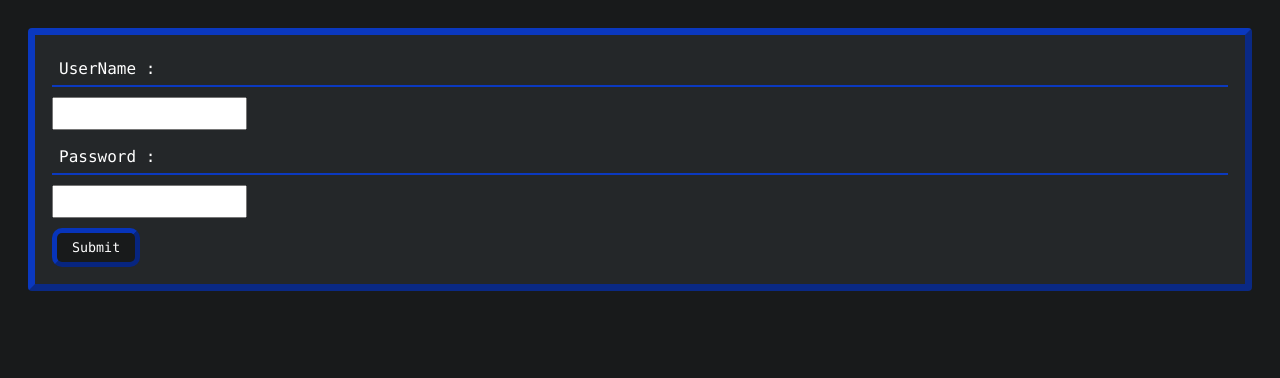
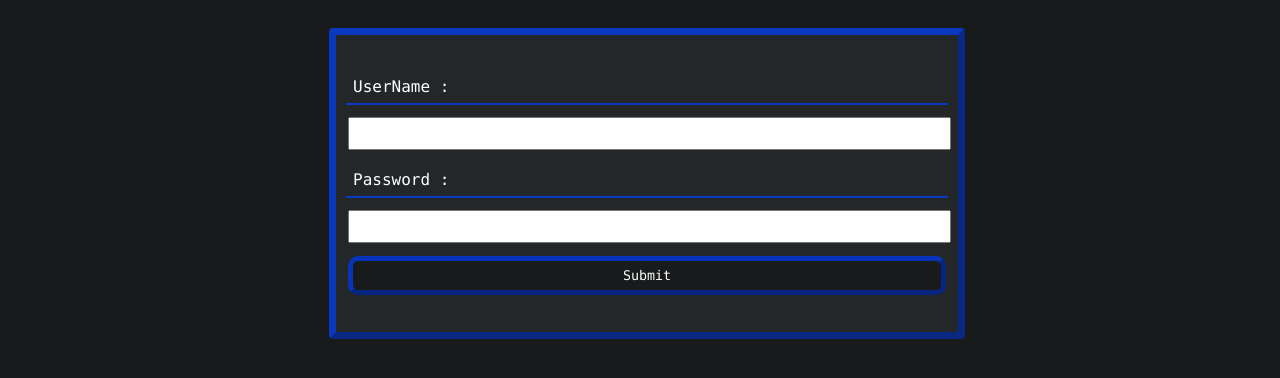
Before and after one commit to stefanap98/WEB, a PHP site: page /login.php in a window 1280 px wide. Shown: the top 378 px of the page. Run offline with PHP 8.4, Linux system fonts and the light colour scheme.

Commit message:
Center login, Auto execute SQL,fix update button

```diff
--- a/MYSQLQuery.sql
+++ b/MYSQLQuery.sql
@@ -31,4 +31,6 @@
 );
 
 INSERT INTO Users (Username, GroupId,`Password`,IsTeacher)
-Values ("Milen",'0','admin','1');
+SELECT 'Milen','0','pass123','1'
+WHERE NOT EXISTS (SELECT Username FROM Users
+     WHERE Username = 'Milen' LIMIT 1)
--- a/index.css
+++ b/index.css
@@ -87,12 +87,12 @@
   height: 150px;
 }
 
+#updateButton {
+  display: block;
+}
+
 #updateForm {
   display: none;
-}
-
-#updateButton {
-  display: block;
 }
 
 input[type="submit"], button, input[type="button"] {
@@ -147,3 +147,24 @@
   color:red;
   font-size: 20px;
 }
+
+#loginForm {
+    margin-left: 25%;
+    margin-right:25%;
+    width: 50%;
+	padding: 2% 0%;
+	border-width: 1%;
+}
+
+#loginForm > input {
+	width: 94%;
+	margin: 2%;
+}
+
+#loginForm > input[type=submit] {
+	width: 96%;
+}
+
+input[type="button"], button {
+	box-shadow: 2px 2px 10px 5px blue;
+}
--- a/index.js
+++ b/index.js
@@ -18,9 +18,9 @@
 
 function toggleFormDisplay(){
   var form = document.getElementById("updateForm");
-  if(form.style.display == "none") {
-	form.style.display = "block";
-  } else {
+  if(form.style.display == "block") {
 	form.style.display = "none";
+	return;
   }
+  form.style.display = "block";
 }
--- a/login.php
+++ b/login.php
@@ -1,5 +1,24 @@
 <?php
   session_start();
+
+  $host = "localhost";
+  $database = "appstoredb";
+  $user = "root";
+  $password = "";
+  # MySQL with PDO_MYSQL
+  $db = new PDO("mysql:host=$host;dbname=$database", $user, $password);
+
+  $query = file_get_contents("MYSQLQuery.sql");
+
+  $stmt = $db->prepare($query);
+  $stmt->execute();
+
+/*Проверка дали се е изпълнил sql файла
+  if ($stmt->execute()) {
+       echo "Success";
+  } else {
+       echo "Fail";
+  }*/
 ?>
 <!DOCTYPE html>
 <html>
@@ -51,20 +70,24 @@
       $_SESSION["group"] =  $id['GroupId'];
       $_SESSION["mail"] =  $id['Email'];
     } else {
-      echo "<p>Invalid Username or Password!</p>";
+      echo "<h1 class='error'>Invalid Username or Password!</h1>";
     }
-    $conn = null;
+    $conn = null;/*
     if (strlen($_SESSION["mail"]) == 0) {
       header("Location:reg_email.php");
-    }
+    }*/
 }
 if (isset($_SESSION["id"])) {
   header("Location:index.php");
 }
 ?>
-  <form method="post"> <!--action=""> Form Submission subsection of the current HTML5 draft does not allow action="" (empty attribute). It is against the specification.-->
-    <label>UserName :</label><input type="text" name="username" required/>
-    <label>Password :</label><input type="password" name="password" required/>
+  <form id="loginForm" method="post"> <!--action=""> Form Submission subsection of the current HTML5 draft does not allow action="" (empty attribute). It is against the specification.-->
+    <label>UserName :</label>
+	<input type="text" name="username" required/>
+
+    <label>Password :</label>
+	<input type="password" name="password" required/>
+
     <input type="submit" value=" Submit " />
   </form>
 </body>
--- a/project.php
+++ b/project.php
@@ -173,7 +173,7 @@
 	$usr = $_SESSION["admin"];
 	if($usr) {
 		echo  "<form action='comments.php' method='post'>
-				<textarea id='comment' name='comment' rows='4' cols='50' placeholder='Type comment here' required></textarea>
+				<textarea id='comment' name='comment' rows='4' cols='50' placeholder='Type comment here [Note: atleast 5  long!]' required></textarea>
 				<input type='hidden' id='projectId' name ='projectId' value='" . $_GET["id"] . "'>
 				<input type='submit'>
 			  </form>
--- a/reg_email.php
+++ b/reg_email.php
@@ -29,7 +29,7 @@
 if (count($_POST) > 0) {
       $userEmail = $_POST['emailInput'];
       if (filter_var($userEmail, FILTER_VALIDATE_EMAIL)) {
-        echo "is valid";
+        echo "<p>Email is valid</p>";
         $serverName = "localhost";
         $database = "appstoredb";
         $user = "root";
```
